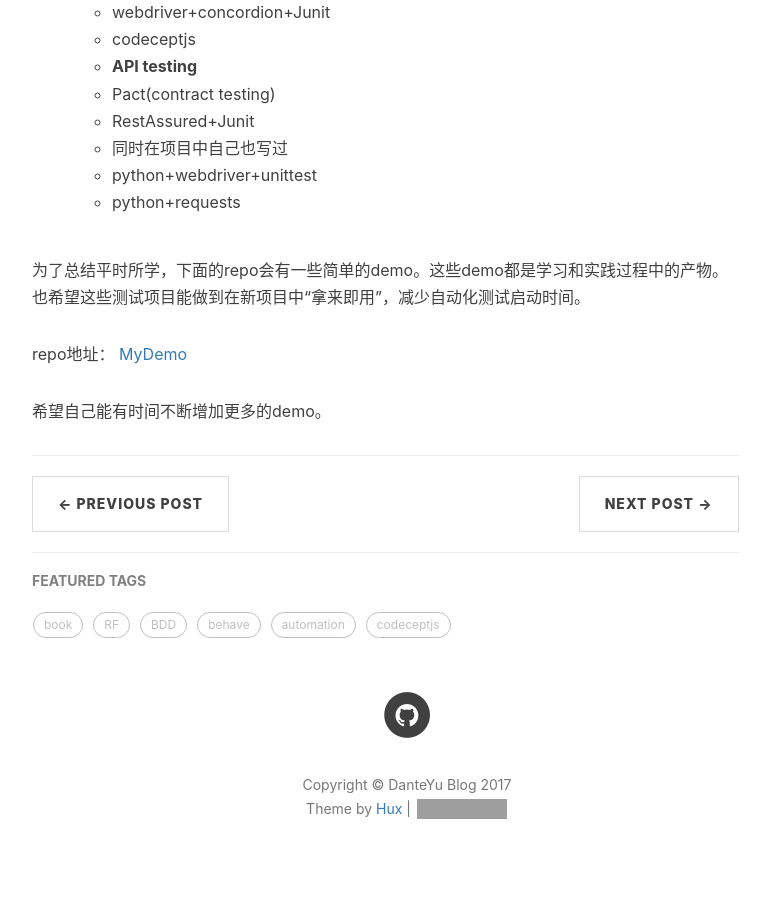
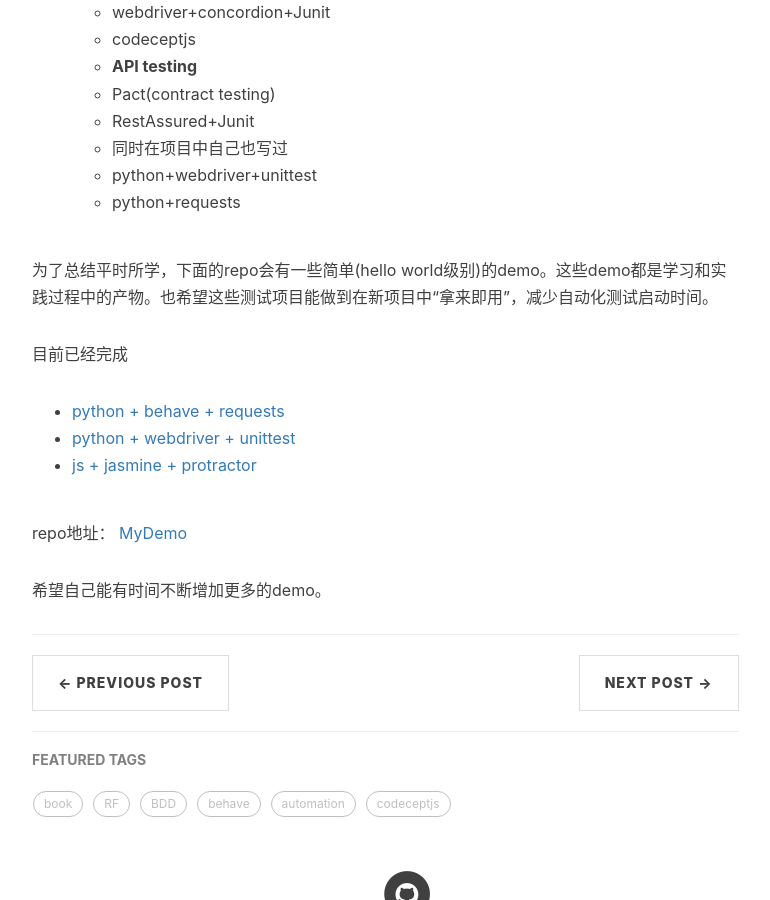
Before and after one commit to DanteYu/DanteYu.github.io, a Jekyll site: the page built from _posts/2017-04-26-myautomationproject.markdown, in a window 1280 px wide and 900 px high, scrolled down 755 px. Shown: the whole window, without its empty margins (233-1003 px from the left). Built offline with Jekyll 4.4.1, drawn with Linux system fonts in a browser that asks for light colours; nearby versions of some CDN libraries; comment, search, counter and statistics services are not loaded; grey boxes are pictures that could not be loaded.

Commit message:
update my automation project post

```diff
--- a/_posts/2017-04-26-myautomationproject.markdown
+++ b/_posts/2017-04-26-myautomationproject.markdown
@@ -25,7 +25,12 @@ tags:
     - python+webdriver+unittest
     - python+requests
 
-为了总结平时所学，下面的repo会有一些简单的demo。这些demo都是学习和实践过程中的产物。也希望这些测试项目能做到在新项目中“拿来即用”，减少自动化测试启动时间。
+为了总结平时所学，下面的repo会有一些简单(hello world级别)的demo。这些demo都是学习和实践过程中的产物。也希望这些测试项目能做到在新项目中“拿来即用”，减少自动化测试启动时间。
+
+目前已经完成
+* [python + behave + requests](https://github.com/DanteYu/Test_Automation_Demo/tree/master/APITesting/python_behave_requests)
+* [python + webdriver + unittest](https://github.com/DanteYu/Test_Automation_Demo/tree/master/UITesting/python_webdriver_unittest)
+* [js + jasmine + protractor](https://github.com/DanteYu/Test_Automation_Demo/tree/master/UITesting/js_jasmine_protractor)
 
 repo地址： [MyDemo](https://github.com/DanteYu/Test_Automation_Demo)
 
```
